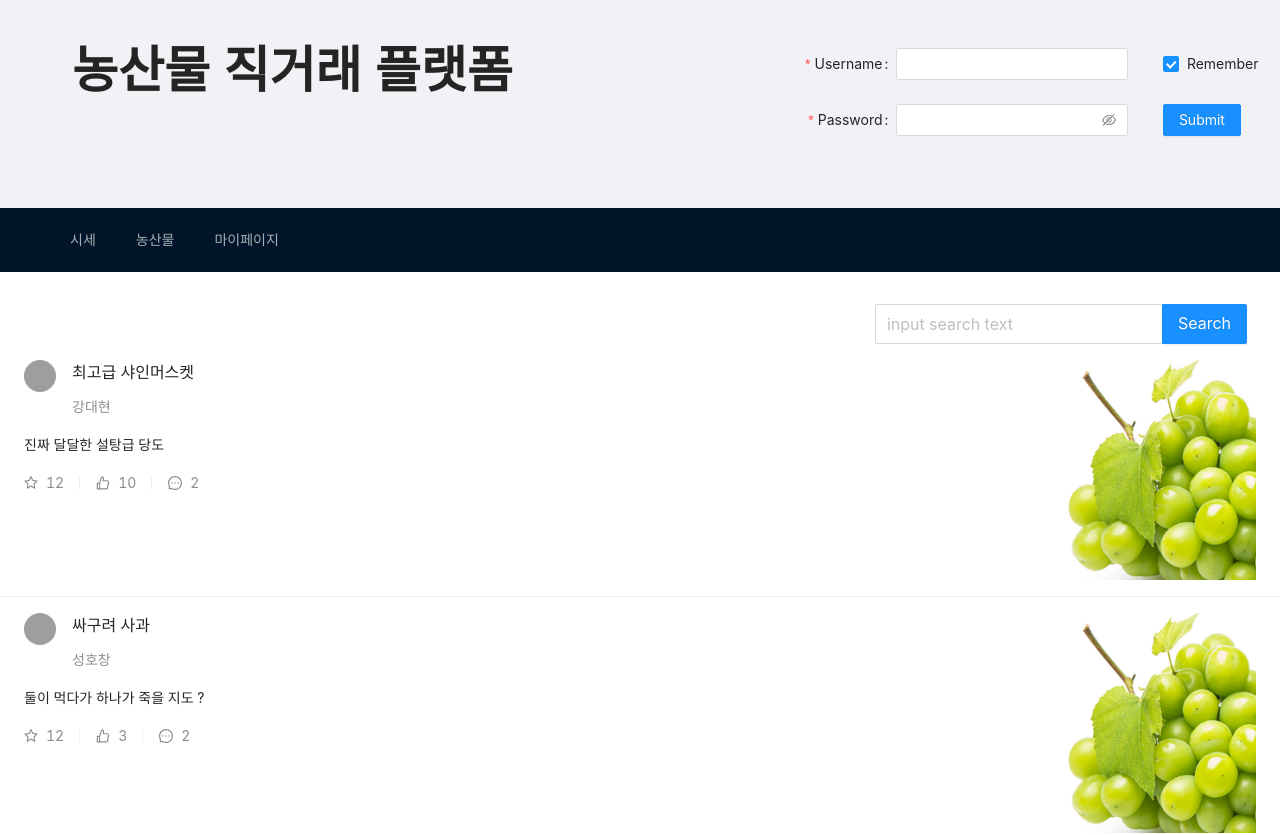
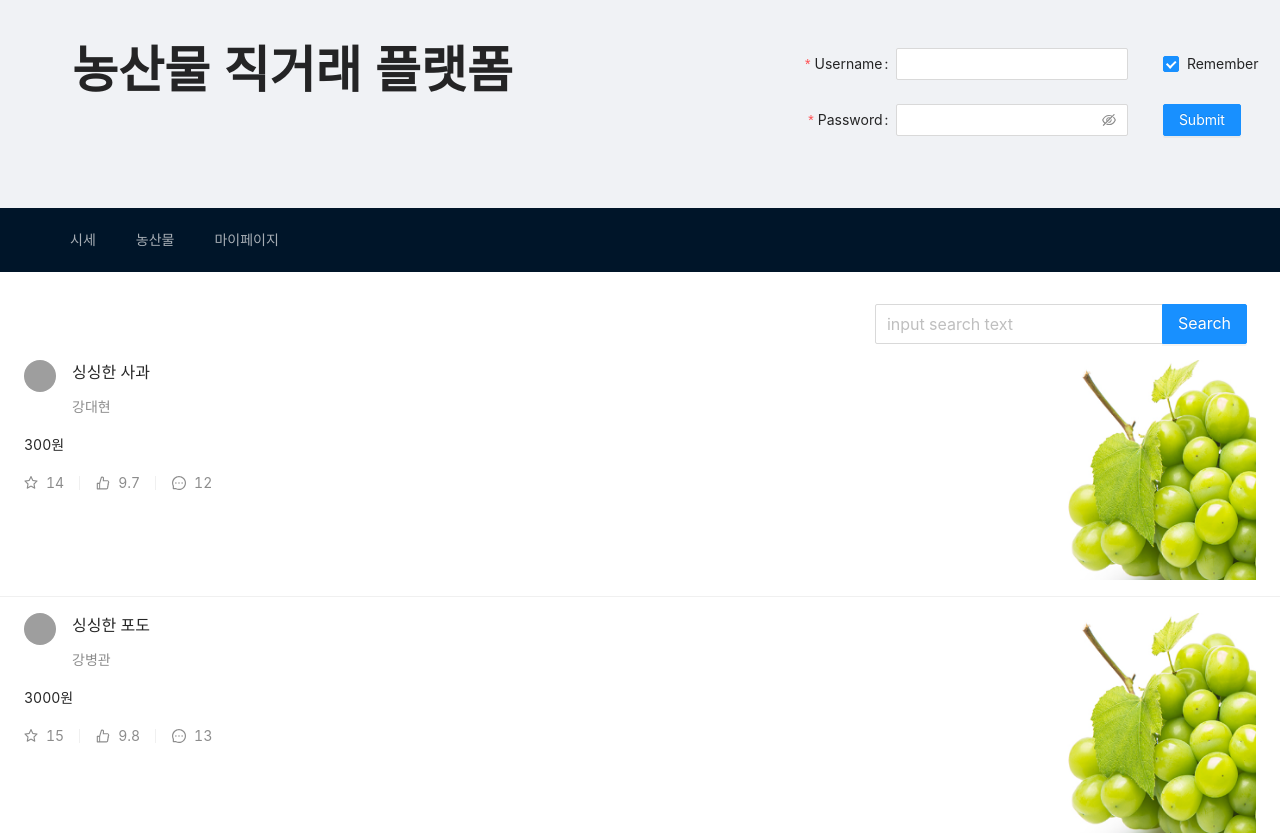
Before and after one commit to Mythenmatz1128/market, a React (Create React App) app: page /shop-list in a window 1280 px wide. Shown: the top 835 px of the page. Built offline with nearby package versions, Linux system fonts and the light colour scheme; grey boxes are pictures that could not be loaded.

Commit message:
json 형태에 맞게 객체 수정

```diff
--- a/src/components/main/MainCarousel.js
+++ b/src/components/main/MainCarousel.js
@@ -18,7 +18,7 @@ const contentStyle = {
   margin: "auto",
   marginTop: "10px",
 };
-const productNum = ["0", "1", "2", "3"]
+const productNum = ["0001", "0002", "0003", "0004"]
 const productAddress = [];
 productNum.map((value, i) => {
   productAddress[i] = "shop-detail/" + value;
--- a/src/components/shop-list/ShopList.js
+++ b/src/components/shop-list/ShopList.js
@@ -7,24 +7,59 @@ const imgStyle = {
   width: "200px",
   height: "220px",
 };
-const size = 2
+const size = 3;
+
 const DataFromDB = {
-  productNum: ['1','2'],
-  title : ['최고급 샤인머스켓','싸구려 사과'],
-  description : ['강대현','성호창'],
-  content: ['진짜 달달한 설탕급 당도 ','둘이 먹다가 하나가 죽을 지도 ?'],
-  commentCount : ['10','3']
-}
+  productNum: null,
+  title: null,
+  description: null,
+  content: null,
+  basket: null,
+  score: null,
+  commentCount: null,
+};
+const arrDataFromDB = [{ DataFromDB }];
+
+arrDataFromDB[0] = {
+  productNum: "0001",
+  title: "싱싱한 사과",
+  description: "강대현",
+  content: "300원",
+  commentCount: 12,
+  basket: 14,
+  score: 9.7,
+};
+arrDataFromDB[1] = {
+  productNum: "0002",
+  title: "싱싱한 포도",
+  description: "강병관",
+  content: "3000원",
+  commentCount: 13,
+  basket: 15,
+  score: 9.8,
+};
+arrDataFromDB[2] = {
+  productNum: "0003",
+  title: "싱싱한 바나나",
+  description: "성호창",
+  content: "30000원",
+  commentCount: 14,
+  basket: 16,
+  score: 9.9,
+};
+
 const data = Array.from({
-  length:size ,
+  length: size,
 }).map((_, i) => ({
-  number : i,
-  href: "shop-datail/" + i,
-  title: DataFromDB.title[i],
+  number: i,
+  href: "shop-datail/" + arrDataFromDB[i].productNum,
+  title: arrDataFromDB[i].title,
   avatar: "https://joeschmoe.io/api/v1/random",
-  description: DataFromDB.description[i],
-  content: DataFromDB.content[i],
-  commentCount : DataFromDB.commentCount[i]
+  description: arrDataFromDB[i].description,
+  content: arrDataFromDB[i].content,
+  commentCount: arrDataFromDB[i].commentCount,
+  basket: arrDataFromDB[i].basket,
+  score:arrDataFromDB[i].score
 }));
 
 const IconText = ({ icon, text }) => (
@@ -45,24 +80,23 @@ const ShopList = () => (
       pageSize: 3,
     }}
     dataSource={data}
-
     renderItem={(item) => (
       <List.Item
         key={item.href}
         actions={[
           <IconText
             icon={StarOutlined}
-            text="12"
+            text={data[item.number].basket}
             key="list-vertical-star-o"
           />,
           <IconText
             icon={LikeOutlined}
-            text={data[item.number].commentCount}
+            text={data[item.number].score}
             key="list-vertical-like-o"
           />,
           <IconText
             icon={MessageOutlined}
-            text="2"
+            text={data[item.number].commentCount}
             key="list-vertical-message"
           />,
         ]}
```
